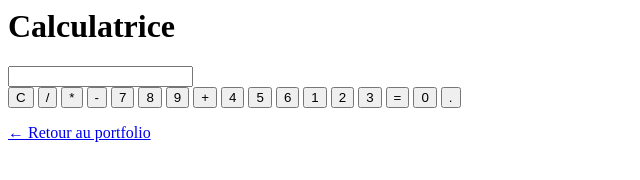
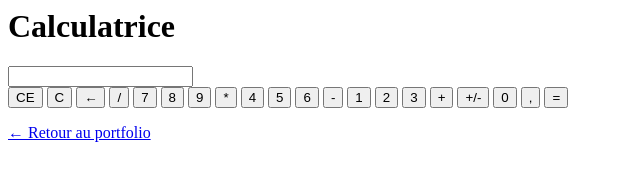
Before and after one commit to 2messmer/2messmer.github.io, a plain HTML site: page projets/calculatrice/index.html in a window 1280 px wide. Shown: the whole page, without its empty margins (0-640 px from the left). Drawn offline with Linux system fonts and the light colour scheme.

Commit message:
Update index.html

```diff
--- a/projets/calculatrice/index.html
+++ b/projets/calculatrice/index.html
@@ -5,28 +5,28 @@
         <input type="text" id="display" readonly>
 
         <div class="buttons">
+            <button class="operator">CE</button>
             <button class="operator">C</button>
-            <button class="operator">/</button>
-            <button class="operator">*</button>
-            <button class="operator">-</button>
+            <button class="operator">&larr;</button> <button class="operator">/</button>
 
             <button>7</button>
             <button>8</button>
             <button>9</button>
-            <button class="operator">+</button>
+            <button class="operator">*</button>
 
             <button>4</button>
             <button>5</button>
             <button>6</button>
+            <button class="operator">-</button>
 
             <button>1</button>
             <button>2</button>
             <button>3</button>
-            <button class="equals" id="calculate">=</button>
+            <button class="operator">+</button>
 
-            <button class="zero">0</button>
-            <button>.</button>
-        </div>
+            <button>+/-</button> <button>0</button>
+            <button>,</button>
+            <button class="equals" id="calculate">=</button> </div>
 
         <p><a href="../../index.html">← Retour au portfolio</a></p>
 
```
